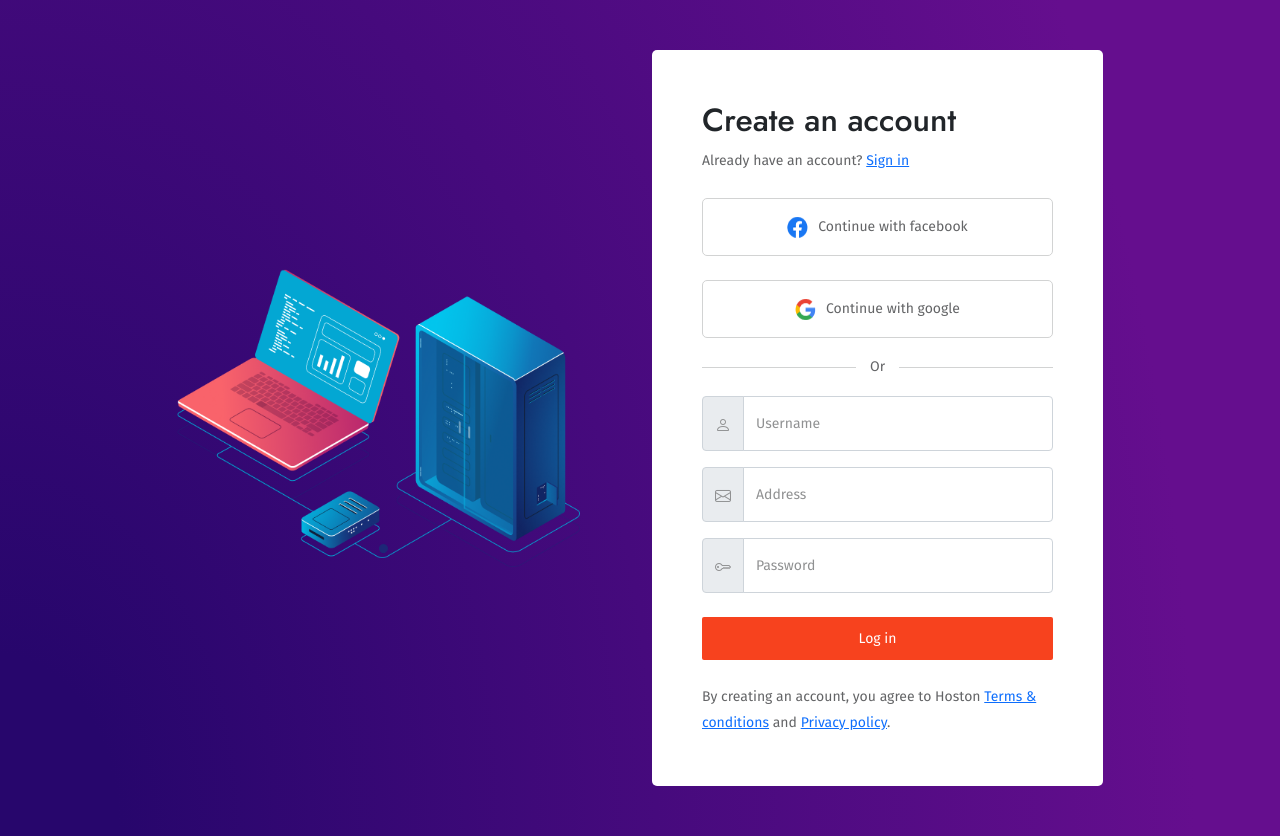
After one commit to imation82/hoston-premium, a PHP site: page /create-account.html in a window 1280 px wide. The commit adds this page. Run offline with PHP 8.4, Linux system fonts and the light colour scheme; some web fonts are replaced.

Commit message:
Added - Create account page

```diff
--- a/404-v2.html
+++ b/404-v2.html
@@ -4,7 +4,7 @@
     <meta charset="UTF-8">
     <meta http-equiv="X-UA-Compatible" content="IE=edge">
     <meta name="viewport" content="width=device-width, initial-scale=1.0">
-    <title>Hoston - 404 Version 01</title>
+    <title>Hoston - 404 Version 02</title>
     <!-- favicon -->
     <link rel="shortcut icon" href="assets/images/favicon.ico" type="image/x-icon" />
     <link rel="icon" href="assets/images/favicon.ico" type="image/x-icon" />
--- a/assets/css/custom.css
+++ b/assets/css/custom.css
@@ -259,6 +259,16 @@ section {
   content: "\F286";
   font-family: "bootstrap-icons";
   color: #F7421E;
+}
+
+.anchor__blue {
+  color: #0D6EFD;
+  text-decoration: underline;
+}
+
+.anchor__blue:hover, .anchor__blue:focus {
+  color: #0D6EFD;
+  text-decoration: none;
 }
 
 .header, #hoston-2 {
@@ -1157,6 +1167,88 @@ section {
   color: #636466;
 }
 
+.account {
+  padding: 50px 60px;
+  display: -webkit-box;
+  display: -ms-flexbox;
+  display: flex;
+  -webkit-box-align: center;
+      -ms-flex-align: center;
+          align-items: center;
+  min-height: 100vh;
+  background: radial-gradient(100% 231.68% at 0% 100%, #27066c 9.29%, #650e8e 93.33%);
+}
+
+.account__create {
+  padding: 50px;
+  background-color: #FFFFFF;
+  border-radius: 5px;
+}
+
+.account__create--btn button {
+  display: -webkit-box;
+  display: -ms-flexbox;
+  display: flex;
+  -webkit-box-align: center;
+      -ms-flex-align: center;
+          align-items: center;
+  -webkit-box-pack: center;
+      -ms-flex-pack: center;
+          justify-content: center;
+  border: 1px solid #D2D3D3;
+  background: transparent;
+  padding: 15px 20px;
+  width: 100%;
+  border-radius: 5px;
+  color: #636466;
+}
+
+.account__create--btn button img {
+  margin-right: 10px;
+}
+
+.account__create--btn button:hover, .account__create--btn button:focus {
+  background: #F8F9F9;
+}
+
+.account__create--divider {
+  position: relative;
+  text-align: center;
+}
+
+.account__create--divider span {
+  color: #636466;
+}
+
+.account__create--divider span::before {
+  content: "";
+  position: absolute;
+  background: #D2D3D3;
+  height: 1px;
+  left: 0;
+  top: 50%;
+  width: 44%;
+}
+
+.account__create--divider span::after {
+  content: "";
+  position: absolute;
+  background: #D2D3D3;
+  height: 1px;
+  right: 0;
+  top: 50%;
+  width: 44%;
+}
+
+.account__create--input .input-group i {
+  color: #909192;
+}
+
+.account__create--input input {
+  height: 55px;
+  font-size: 14px;
+}
+
 @media (min-width: 320px) and (max-width: 767px) {
   h2 {
     font-size: 25px;
--- a/assets/css/custom.scss
+++ b/assets/css/custom.scss
@@ -233,6 +233,16 @@ section {
         content: "\F286";
         font-family: "bootstrap-icons";
         color: $primary;
+    }
+}
+
+.anchor__blue {
+    color: #0D6EFD;
+    text-decoration: underline;
+    &:hover,
+    &:focus {
+        color: #0D6EFD;
+        text-decoration: none;
     }
 }
 
@@ -1066,6 +1076,77 @@ section {
     }
 }
 
+// Create account
+
+.account {
+    padding: 50px 60px;
+    display: flex;
+    align-items: center;
+    min-height: 100vh;
+    background: radial-gradient(100% 231.68% at 0% 100%,#27066c 9.29%,#650e8e 93.33%);
+    &__create {
+        padding: 50px;
+        background-color: $white;
+        border-radius: 5px;
+        &--btn {
+            button {
+                display: flex;
+                align-items: center;
+                justify-content: center;
+                border: 1px solid $black-100;
+                background: transparent;
+                padding: 15px 20px;
+                width: 100%;
+                border-radius: 5px;
+                color: $black-600;
+                img {
+                    margin-right: 10px;
+                }
+                &:hover,
+                &:focus {
+                    background: $background-01;
+                }
+            }
+        }
+        &--divider {
+            position: relative;
+            text-align: center;
+            span {
+                color: $black-600;
+                &::before {
+                    content: "";
+                    position: absolute;
+                    background: $black-100;
+                    height: 1px;
+                    left: 0;
+                    top: 50%;
+                    width: 44%;
+                }
+                &::after {
+                    content: "";
+                    position: absolute;
+                    background: $black-100;
+                    height: 1px;
+                    right: 0;
+                    top: 50%;
+                    width: 44%;
+                }
+            }
+        }
+        &--input {
+            .input-group {
+                i {
+                    color: $black-400;
+                }
+            }
+            input {
+                height: 55px;
+                font-size: 14px;
+            }
+        }
+    }
+}
+
 // Media queries
 
 @media (min-width:320px) and (max-width:767px) {
--- /dev/null
+++ b/create-account.html
@@ -0,0 +1,92 @@
+<!DOCTYPE html>
+<html lang="en">
+<head>
+    <meta charset="UTF-8">
+    <meta http-equiv="X-UA-Compatible" content="IE=edge">
+    <meta name="viewport" content="width=device-width, initial-scale=1.0">
+    <title>Hoston - Create Account</title>
+    <!-- favicon -->
+    <link rel="shortcut icon" href="assets/images/favicon.ico" type="image/x-icon" />
+    <link rel="icon" href="assets/images/favicon.ico" type="image/x-icon" />
+
+    <!-- bootstrap css -->
+    <link rel="stylesheet" href="assets/css/bootstrap.min.css">
+    <!-- bootstrap icon -->
+    <link rel="stylesheet" href="assets/bootstrap-icons/font/bootstrap-icons.css">
+    <!-- glyphter font -->
+    <link rel="stylesheet" href="assets/glyphter-font/css/Glyphter.css">
+    <!-- owl carousel -->
+    <link rel="stylesheet" href="assets/css/owl.carousel.min.css">
+    <!-- owl carousel theme -->
+    <link rel="stylesheet" href="assets/css/owl.theme.default.min.css">
+    <!-- custom css -->
+    <link rel="stylesheet" href="assets/css/custom.css">
+</head>
+<body>
+
+    <!-- Create account -->
+    <section class="account">
+        <div class="container">
+            <div class="row">
+                <div class="col-lg-10 offset-lg-1">
+                    <div class="row d-flex align-items-center">
+                        <div class="col-lg-6">
+                            <img src="assets/images/create-account.png" class="img-fluid d-block mx-auto pe-5" alt="Account">
+                        </div>
+                        <div class="col-lg-6">
+                            <div class="account__create">
+                                <h3>Create an account</h3>
+                                <p>Already have an account? <a class="anchor__blue" href="#">Sign in</a></p>
+                                <div class="account__create--btn mt-4">
+                                    <button class="mb-4">
+                                        <img src="assets/images/facebook.png" alt="Facebook">
+                                        Continue with facebook
+                                    </button>
+                                    <button>
+                                        <img src="assets/images/google.png" alt="Google">
+                                        Continue with google
+                                    </button>
+                                </div>
+                                <div class="account__create--divider my-3">
+                                    <span>Or</span>
+                                </div>
+                                <div class="account__create--input">
+                                    <div class="input-group mb-3">
+                                        <span class="input-group-text" id="Username"><i class="bi bi-person"></i></span>
+                                        <input type="text" class="form-control" placeholder="Username" aria-label="Username" aria-describedby="Username">
+                                    </div>
+                                    <div class="input-group mb-3">
+                                        <span class="input-group-text" id="Email"><i class="bi bi-envelope"></i></span>
+                                        <input type="text" class="form-control" placeholder="Address" aria-label="Email" aria-describedby="Email">
+                                    </div>
+                                    <div class="input-group mb-4">
+                                        <span class="input-group-text" id="Password"><i class="bi bi-key"></i></span>
+                                        <input type="text" class="form-control" placeholder="Password" aria-label="Password" aria-describedby="Password">
+                                    </div>
+                                    <a href="#" class="btn btn-hoston-primary d-block mb-4">Log in</a>
+                                    <p>By creating an account, you agree to Hoston <a href="#" class="anchor__blue">Terms &amp; conditions</a> and <a href="#" class="anchor__blue">Privacy policy</a>.</p>
+                                </div>
+                            </div>
+                        </div>
+                    </div>
+                </div>
+            </div>
+        </div>
+    </section>
+    <!-- end: Create account -->
+
+    <!-- jQuery -->
+    <script src="assets/js/jquery.min.js"></script>
+    <!-- bootstrap bundle js -->
+    <script src="assets/js/bootstrap.bundle.min.js"></script>
+    <!-- jQuery waypoints -->
+    <script src="assets/js/jquery.waypoints.js"></script>
+    <!-- counterup 2 -->
+    <script src="assets/js/counterup2-1.0.1.min.js"></script>
+    <!-- owl carousel -->
+    <script src="assets/js/owl.carousel.min.js"></script>
+    <!-- custom js -->
+    <script src="assets/js/custom.js"></script>
+
+</body>
+</html>
```
Also changed, not shown: assets/images/create-account.png (added), assets/images/facebook.png (added), assets/images/google.png (added), 1 other file.
